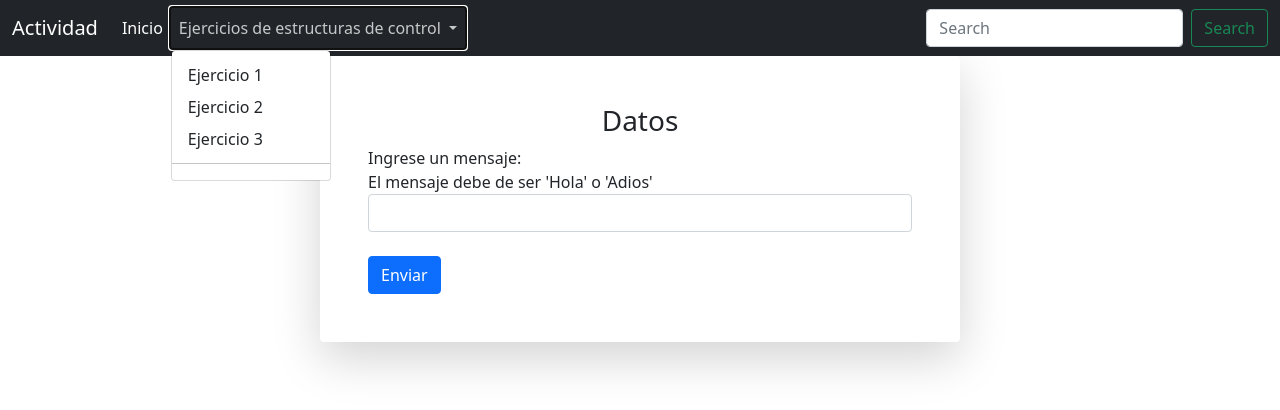
After one commit to DaniBenavi/ActividadM2L2, a PHP site: page /Ejercicio_3.php in a window 1280 px wide, after a click on "Ejercicios de estructuras de control". The commit adds this page. Shown: the top 410 px of the page. Run offline with PHP 8.4, Linux system fonts and the light colour scheme.

Commit message:
Ejercicios de estructuras de control

```diff
--- /dev/null
+++ b/Ejercicio_3.php
@@ -0,0 +1,47 @@
+<!DOCTYPE html>
+<html lang="en">
+
+<head>
+    <meta charset="UTF-8">
+    <meta http-equiv="X-UA-Compatible" content="IE=edge">
+    <meta name="viewport" content="width=device-width, initial-scale=1.0">
+    <title>Datos</title>
+    <!-- CSS only -->
+    <link href="https://cdn.jsdelivr.net/npm/bootstrap@5.1.3/dist/css/bootstrap.min.css" rel="stylesheet" integrity="sha384-1BmE4kWBq78iYhFldvKuhfTAU6auU8tT94WrHftjDbrCEXSU1oBoqyl2QvZ6jIW3" crossorigin="anonymous">
+    <?php require_once "menu.php" ?>
+</head>
+
+<body>
+
+    <div class="container-fluid">
+        <div class="row justify-content-center">
+
+            <div class="col-6 p-5 bg-white shadow-lg rounded">
+                <h3 align="center">Datos</h3>
+
+                <form method="post" action="Recibe_Datos/Ejercicio_3_post.php">
+                    <div class="form-group">
+                        <label for="mensaje">Ingrese un mensaje:</label> <br>
+                        <label>El mensaje debe de ser 'Hola' o 'Adios'</label>
+                        <input id="mensaje" class="form-control" type="text" name="mensaje" />
+                    </div>
+
+                    <br />
+                    <button class="btn btn-primary" type="submit">Enviar</button>
+                </form>
+            </div>
+        </div>
+        <br>
+        <div id="Msg">
+
+        </div>
+
+        <script src="https://ajax.googleapis.com/ajax/libs/jquery/3.6.0/jquery.min.js"></script>
+        <script type="text/javascript" src="ajax/Ejer1fun.js"></script>
+
+
+        <!-- JavaScript Bundle with Popper -->
+        <script src="https://cdn.jsdelivr.net/npm/bootstrap@5.1.3/dist/js/bootstrap.bundle.min.js" integrity="sha384-ka7Sk0Gln4gmtz2MlQnikT1wXgYsOg+OMhuP+IlRH9sENBO0LRn5q+8nbTov4+1p" crossorigin="anonymous"></script>
+</body>
+
+</html>
--- a/menu.php
+++ b/menu.php
@@ -16,7 +16,9 @@
                         </a>
                         <ul class="dropdown-menu" aria-labelledby="navbarDropdown">
                             <li><a class="dropdown-item" href="Ejercicio_1.php">Ejercicio 1</a></li>
-                            <li><a class="dropdown-item" href="form_clientes2.php">Datos Ajax</a></li>
+                            <li><a class="dropdown-item" href="Ejercicio_2.php">Ejercicio 2</a></li>
+                            <li><a class="dropdown-item" href="Ejercicio_3.php">Ejercicio 3</a></li>
+
                             <li>
                                 <hr class="dropdown-divider">
                             </li>
```
Also changed, not shown: Ejercicio_2.php (added, +46 -0 lines), Recibe_Datos/Ejercicio_2_post.php (added, +30 -0 lines), Recibe_Datos/Ejercicio_3_post.php (added, +33 -0 lines).
